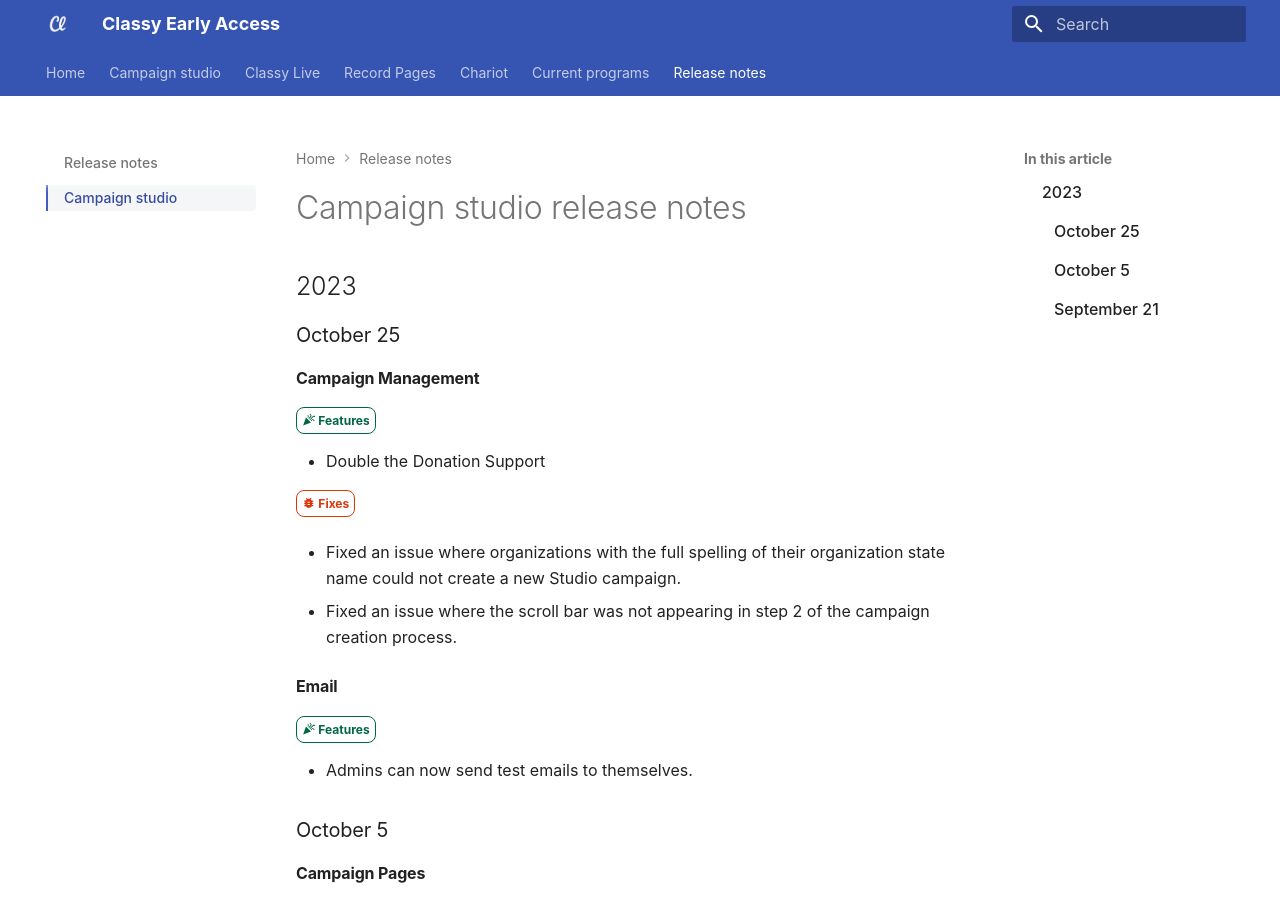
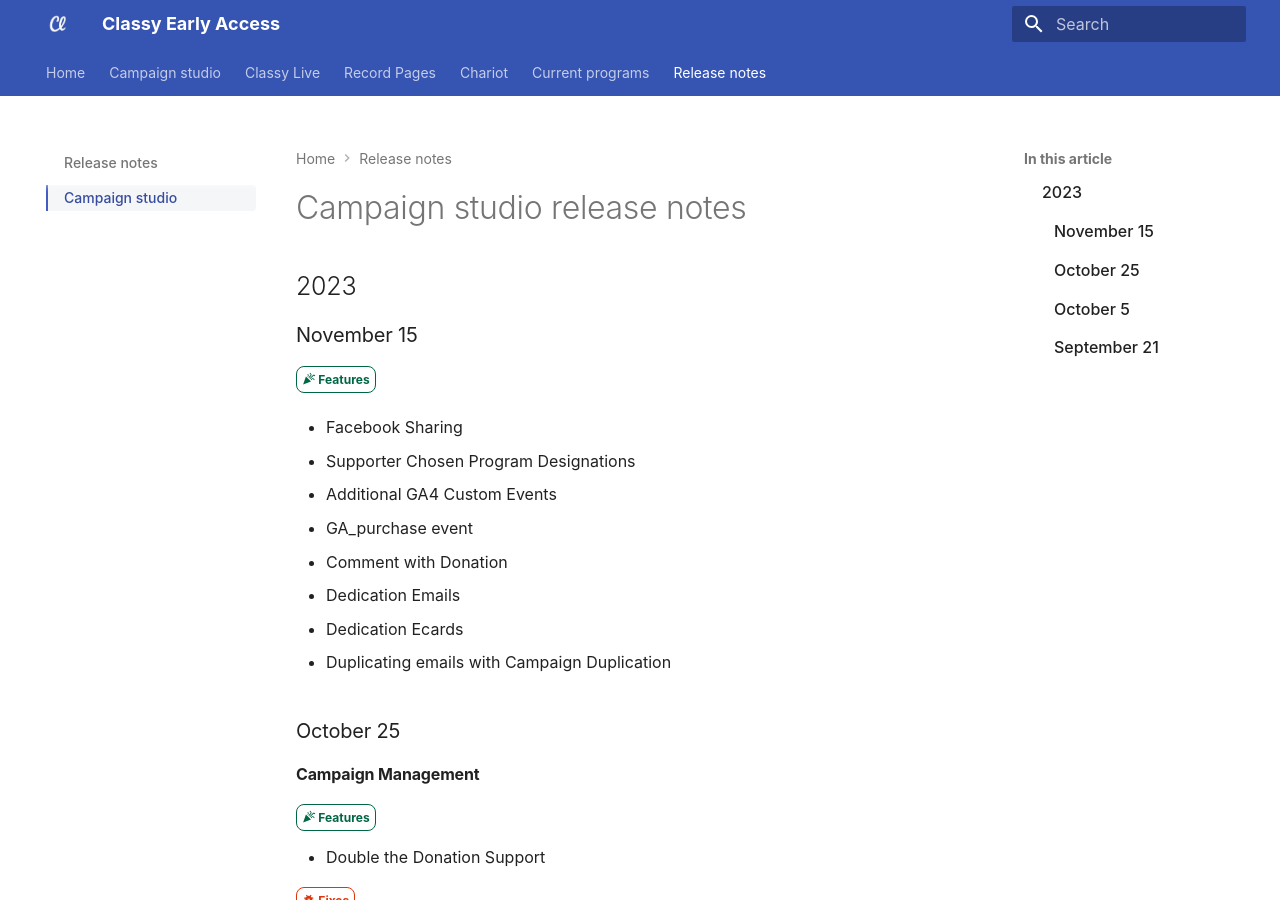
Before and after one commit to truj1ll0/mkdocs-help-center, an MkDocs documentation site: the page built from docs/release-notes/campaign-studio.md, in a window 1280 px wide and 900 px high. Built offline with MkDocs 1.6.1 and Material for MkDocs 9.7.7, drawn with Linux system fonts in a browser that asks for light colours; some web fonts are replaced.

Commit message:
Add Nov 25 release notes

```diff
--- a/docs/release-notes/campaign-studio.md
+++ b/docs/release-notes/campaign-studio.md
@@ -1,6 +1,26 @@
 # Campaign studio release notes
 
 ## 2023
+
+### November 15
+
+<span class="tag tag--feature">:material-party-popper: Features</span>
+
+- Facebook Sharing
+
+- Supporter Chosen Program Designations
+
+- Additional GA4 Custom Events
+
+  - GA_purchase event
+
+- Comment with Donation
+
+- Dedication Emails
+
+- Dedication Ecards
+
+- Duplicating emails with Campaign Duplication
 
 ### October 25
 
```
